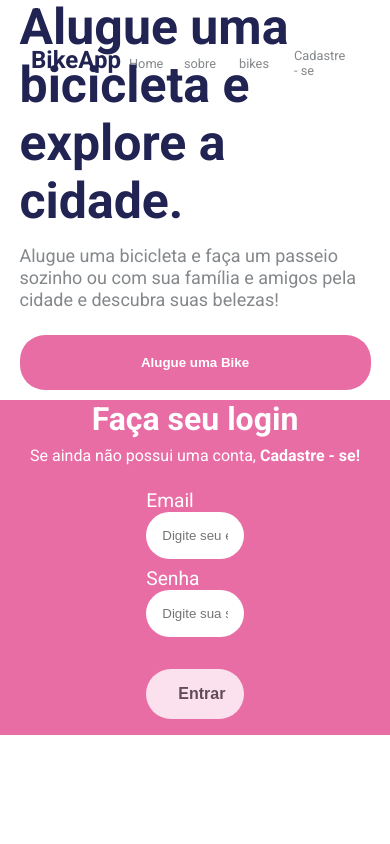
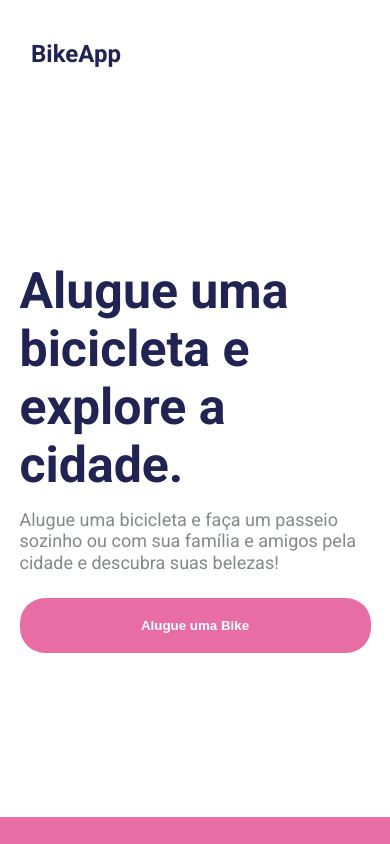
Before and after one commit to RicardoBaltazar/meuImovel-backend, a Next.js app in the folder rentalbike/: page / in a window 390 px wide. Shown: the top 844 px of the page. Built offline with nearby package versions, Linux system fonts and the light colour scheme.

Commit message:
criando responsividade do form login

```diff
--- a/rentalbike/pages/index.js
+++ b/rentalbike/pages/index.js
@@ -22,12 +22,12 @@ const Main = styled.main`
     /* border: 1px solid red; */
 
   @media screen and (max-width: 900px) {
-    justify-content: center;
+    /* justify-content: center;
     align-items: center;
     text-align:left;
     height: 80vh;
     padding: 0 1rem;
-    margin-top: -10vh;
+    margin-top: -10vh; */
   }
 
 `
@@ -96,12 +96,21 @@ const SectionLogin = styled.section`
     color: #fff;
     /* margin-top: -3rem; */
 
+
+
     form {
       display: flex;
       flex-direction: column;
       width: 25vw;
       /* border: 1px solid #fff; */
       padding: 1rem 0;
+
+      @media screen and (max-width: 900px) {
+        width: 50vw;
+      }
+      @media screen and (max-width: 600px) {
+        width: 90vw;
+      }
     }
 
     h2{
@@ -137,10 +146,13 @@ const SectionLogin = styled.section`
       }
     }
 
-
     p {
       color: #fff;
+      @media screen and (max-width: 900px) {
+        font-size: 0.8rem;
+      }
     }
+
     p a {
       font-weight: bold;
     }
@@ -163,7 +175,6 @@ export default function Home() {
         />
         <Main
           as={motion.section}
-          // transition={{ delay: 0.2, duration: 0.3 }}
           transition={{ ease: "easeOut", duration: 0.5 }}
           variants={{
             show: { opacity: 1 },
@@ -172,6 +183,7 @@ export default function Home() {
           initial='hidden'
           animate='show'
         >
+
           <SectionHome>
             <div className='div-title-home'>
               <h2>Alugue uma bicicleta e explore a cidade.</h2>
@@ -181,12 +193,9 @@ export default function Home() {
             </p>
               <Button text='Alugue uma Bike' />
             </div>
-            {/* <div className='responsive-sign'>
-              <a href="#" className='responsive-btn-signin'>Sign in</a>
-              <a href="#" className='responsive-btn-signUp'><b>Sign Up</b></a>
-            </div> */}
             <ImgHome src={img} />
           </SectionHome>
+
           <SectionLogin>
             <h2>Faça seu login</h2>
             <p>Se ainda não possui uma conta, <a>Cadastre - se!</a></p>
--- a/rentalbike/src/Components/Menu/index.jsx
+++ b/rentalbike/src/Components/Menu/index.jsx
@@ -58,38 +58,21 @@ const HEADER = styled.header`
         }
     } */
 
-    .btn-signUp{
+    .btn-entrar{
         color: var(--primary-color);
         font-weight: bold;
-        /* box-shadow: 0 4px 8px 0 rgba(0,0,0,0.2); */
         border: 2px solid var(--primary-color);
         padding: 0.8rem 1.5rem;
         border-radius: 25px;
         display: flex;
         justify-content: center;
         align-items: center;
-        @media screen and (max-width: 900px) {
-            font-size: 0.8rem;
-            width: 13vw;
-            padding: 0.8rem 1rem;
-
-        }
-        @media screen and (max-width: 500px) {
-            display: none;
-        }
     }
 
-    /* span {
-        font-size:22px;
-        margin-left: 5px;
-        color: var(--primary-color);
-    } */
-
     @media screen and (max-width: 900px) {
-        /* display: none; */
-        /* flex-direction: column; */
         padding: 25px 1rem;
         align-items: baseline;
+        d
 
 
         div {
@@ -100,7 +83,9 @@ const HEADER = styled.header`
         }
 
         ul{
-            display: flex;
+            display: none;
+            width:0;
+            height:0;
             justify-content: space-between;
         }
 
@@ -146,7 +131,7 @@ function Menu(props) {
                     <li><Link href="/sobre">{props.link2}</Link></li>
                     <li><Link href="/bikes">{props.link3}</Link></li>
                     <li><a href="#" >Cadastre - se</a></li>
-                    <li><a href="#" className='btn-signUp'>Entrar</a></li>
+                    <li><a href="#" className='btn-entrar'>Entrar</a></li>
                 </ul>
             </HEADER>
         </>
```
